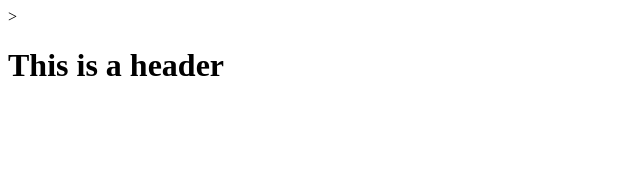
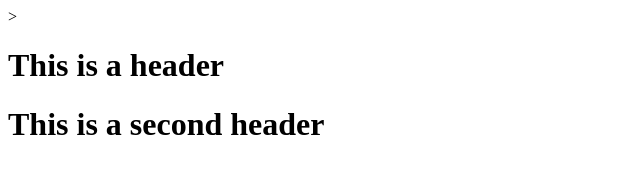
Before and after one commit to dmcphers/git-test, a website: page index.html in a window 1280 px wide. Shown: the whole page, without its empty margins (0-640 px from the left). Drawn offline with Linux system fonts and the light colour scheme.

```diff
--- a/index.html
+++ b/index.html
@@ -2,5 +2,6 @@
 <html>
     <body>
         <h1>This is a header</h1>
+        <h1>This is a second header</h1>
     </body>
 </html>
```
Also changed, not shown: package.json (added, +24 -0 lines), 2 other files.
